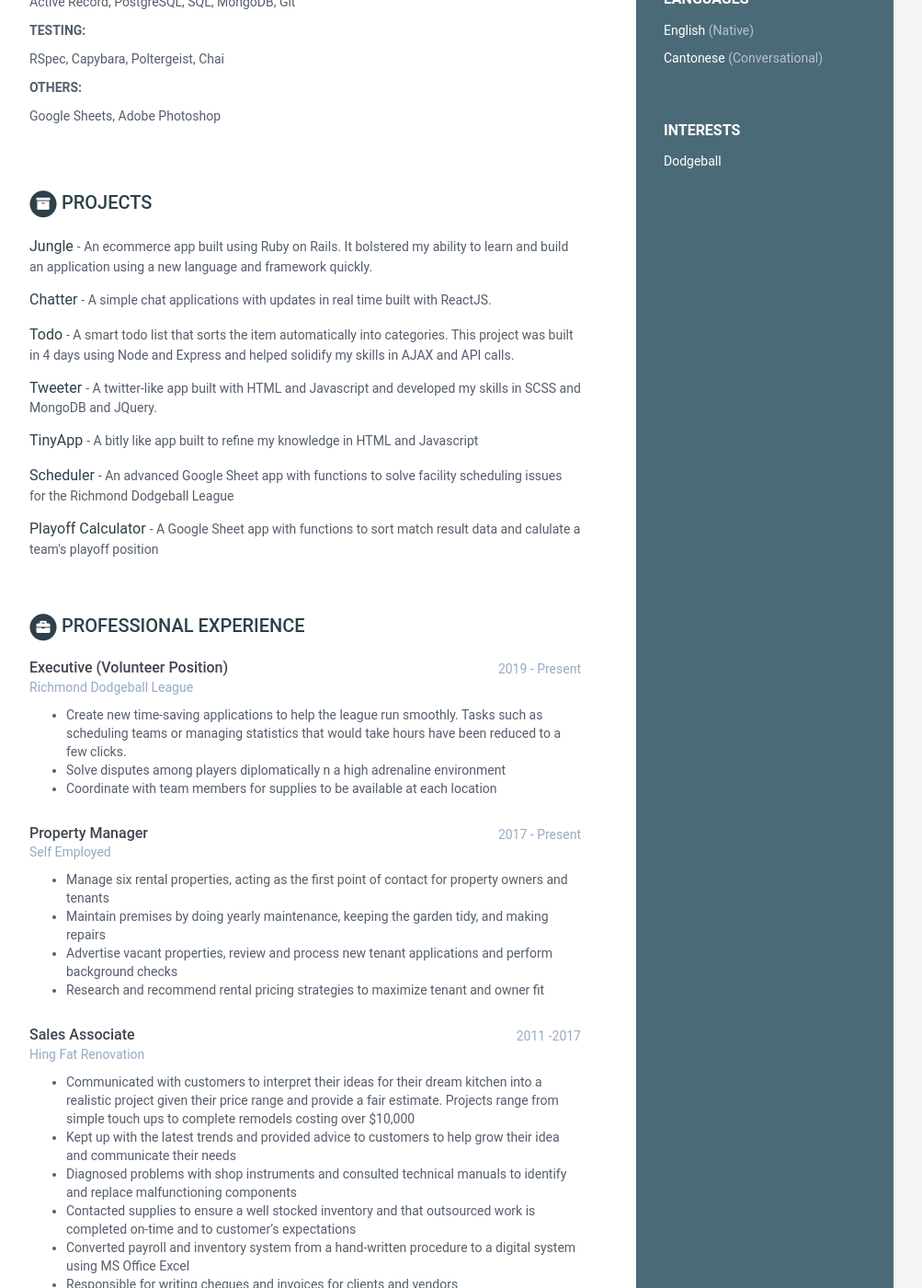
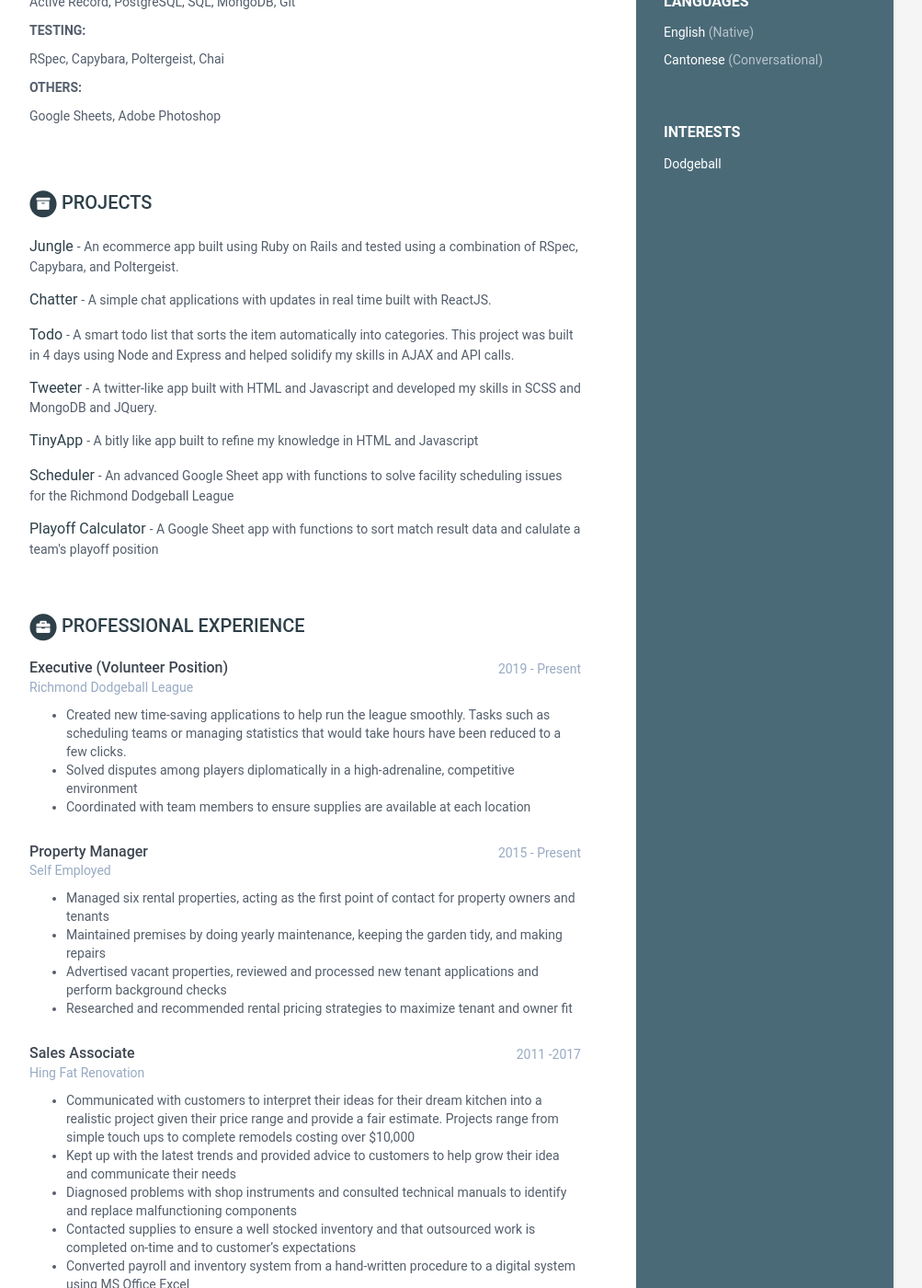
Before and after one commit to bobbyhplau/bobbyhplau.github.io, a Jekyll site: the page built from index.html, in a window 1280 px wide and 1400 px high, scrolled down 539 px. Shown: the whole window at 92% size, without its empty margins (168-1171 px from the left). Built offline with Jekyll 4.4.1, drawn with Linux system fonts in a browser that asks for light colours.

```diff
--- a/_data/data.yml
+++ b/_data/data.yml
@@ -58,18 +58,18 @@
       time: 2019 - Present
       company: Richmond Dodgeball League
       details: |
-        - Create new time-saving applications to help the league run smoothly. Tasks such as scheduling teams or managing statistics that would take hours have been reduced to a few clicks.
-        - Solve disputes among players diplomatically n a high adrenaline environment
-        - Coordinate with team members for supplies to be available at each location
+        - Created new time-saving applications to help run the league smoothly. Tasks such as scheduling teams or managing statistics that would take hours have been reduced to a few clicks.
+        - Solved disputes among players diplomatically in a high-adrenaline, competitive environment
+        - Coordinated with team members to ensure supplies are available at each location
 
     - role: Property Manager
-      time: 2017 - Present
+      time: 2015 - Present
       company: Self Employed
       details: |
-        - Manage six rental properties, acting as the first point of contact for property owners and tenants
-        - Maintain premises by doing yearly maintenance, keeping the garden tidy, and making repairs
-        - Advertise vacant properties, review and process new tenant applications and perform background checks
-        - Research and recommend rental pricing strategies to maximize tenant and owner fit
+        - Managed six rental properties, acting as the first point of contact for property owners and tenants
+        - Maintained premises by doing yearly maintenance, keeping the garden tidy, and making repairs
+        - Advertised vacant properties, reviewed and processed new tenant applications and perform background checks
+        - Researched and recommended rental pricing strategies to maximize tenant and owner fit
 
     - role: Sales Associate
       time: 2011 -2017
@@ -88,7 +88,7 @@
     assignments:
       - title: Jungle
         link: "https://github.com/bobbyhplau/jungle-rails"
-        tagline: "An ecommerce app built using Ruby on Rails. It bolstered my ability to learn and build an application using a new language and framework quickly."
+        tagline: "An ecommerce app built using Ruby on Rails and tested using a combination of RSpec, Capybara, and Poltergeist."
 
       - title: Chatter
         link: "https://github.com/bobbyhplau/chatter"
```
Also changed, not shown: assets/images/profile.png.
